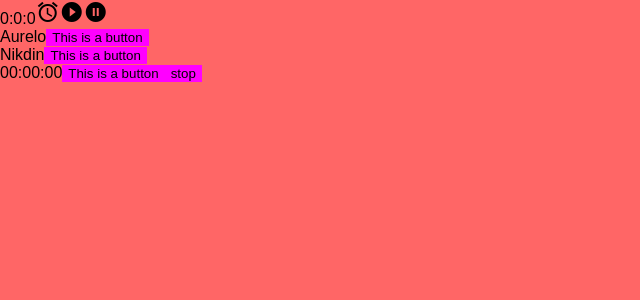
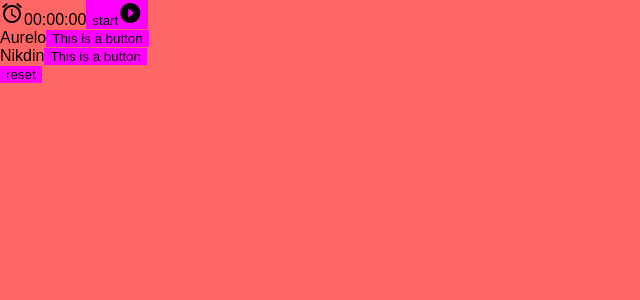
Before and after one commit to andrew-secret/time-tracker, a React app: page / in a window 1280 px wide. Shown: the top 300 px of the page, without its empty margins (0-640 px from the left). Built offline with nearby package versions, Linux system fonts and the light colour scheme.

Commit message:
add timer logic

```diff
--- a/src/components/App.js
+++ b/src/components/App.js
@@ -22,22 +22,15 @@ const clientList = [
   },
 ];
 
-const timer = {
-  hours: 0,
-  minutes: 0,
-  seconds: 0,
-}
-
 class App extends Component {
   constructor(props) {
     super(props);
 
     this.state = {
       clientList,
-      timer,
       timeElapsed: 0,
+      isRunning: false,
     };
-    console.log('huhu', this.state.timer.hours);
     this.onDismiss = this.onDismiss.bind(this);
     this.startTimer = this.startTimer.bind(this);
   }
@@ -55,33 +48,50 @@ class App extends Component {
   getHours = () => `0${Math.floor(this.state.timeElapsed / 600)}`;
 
 
-  startTimer = () => {
-    setInterval(() => {
-      this.setState({ timeElapsed: this.state.timeElapsed + 1 })
+   startTimer = () => {
+    this.interval = setInterval(() => {
+      this.setState({
+        timeElapsed: this.state.timeElapsed + 1,
+        isRunning: true
+      })
      }, 1000);
   }
 
   stopTimer = () => {
+    clearInterval(this.interval);
+    this.setState({
+      isRunning: false
+    })
+  }
+
+  reset = () => {
+    clearInterval(this.interval);
+    this.setState({
+      timeElapsed: 0,
+      isRunning: false
+    })
   }
 
   render() {
     return (
       <div className="App">
         <Timer timer={this.state.timer}
-          startTimer={this.startTimer}/>
-        { this.state.clientList.map((item) => <div key={item.id}>
+          startTimer={this.startTimer}
+          stopTimer={this.stopTimer}
+          reset={this.reset}
+          hours={this.getHours()}
+          isRunning={this.state.isRunning}
+          minutes={this.getMinutes()}
+          seconds={this.getSeconds()}/>
+        {this.state.clientList.map((item) => <div key={item.id}>
           {item.client}
           <Button
             onClick={() => this.onDismiss(item.id)}>
           </Button>
         </div>)}
-        {this.getHours()}:{this.getMinutes()}:{this.getSeconds()}
         <Button
-          onClick={() => this.startTimer()}>
-        </Button>
-        <Button
-          onClick={() => this.stopTimer()}
-          label="stop">
+          onClick={this.reset}
+          label="reset">
         </Button>
       </div>
     );
--- a/src/components/Timer/Timer.js
+++ b/src/components/Timer/Timer.js
@@ -1,18 +1,28 @@
 import React from "react";
-// import {Button} from './button/button';
+import {Button} from '../button/button';
 import styles from "./Timer.scss";
 
 const Timer = props => {
+  console.log('isRunning', props.isRunning);
   return (
     <div className="wrapper">
+      <i className="material-icons">alarm</i>
       <span className="timer">
-        {props.timer.hours}:
-        {props.timer.minutes}:
-        {props.timer.seconds}
+        {props.hours}:
+        {props.minutes}:
+        {props.seconds}
       </span>
-      <i className="material-icons">alarm</i>
-      <i className="material-icons">play_circle_filled</i>
-      <i className="material-icons">pause_circle_filled</i>
+      {props.isRunning === false ? (
+        <Button
+          label="start"
+          icon="play_circle_filled"
+          onClick={props.startTimer}/>
+      ) : (
+        <Button
+          label="stop"
+          icon="pause_circle_filled"
+          onClick={props.stopTimer}/>
+      )}
     </div>
   );
 };
--- a/src/components/button/button.js
+++ b/src/components/button/button.js
@@ -8,6 +8,9 @@ export const Button = (props) => {
             type={props.type}
             onClick={props.onClick}>
             {props.label}
+            <i className="material-icons">
+                {props.icon}
+            </i>
         </button>
     )
 }
```
